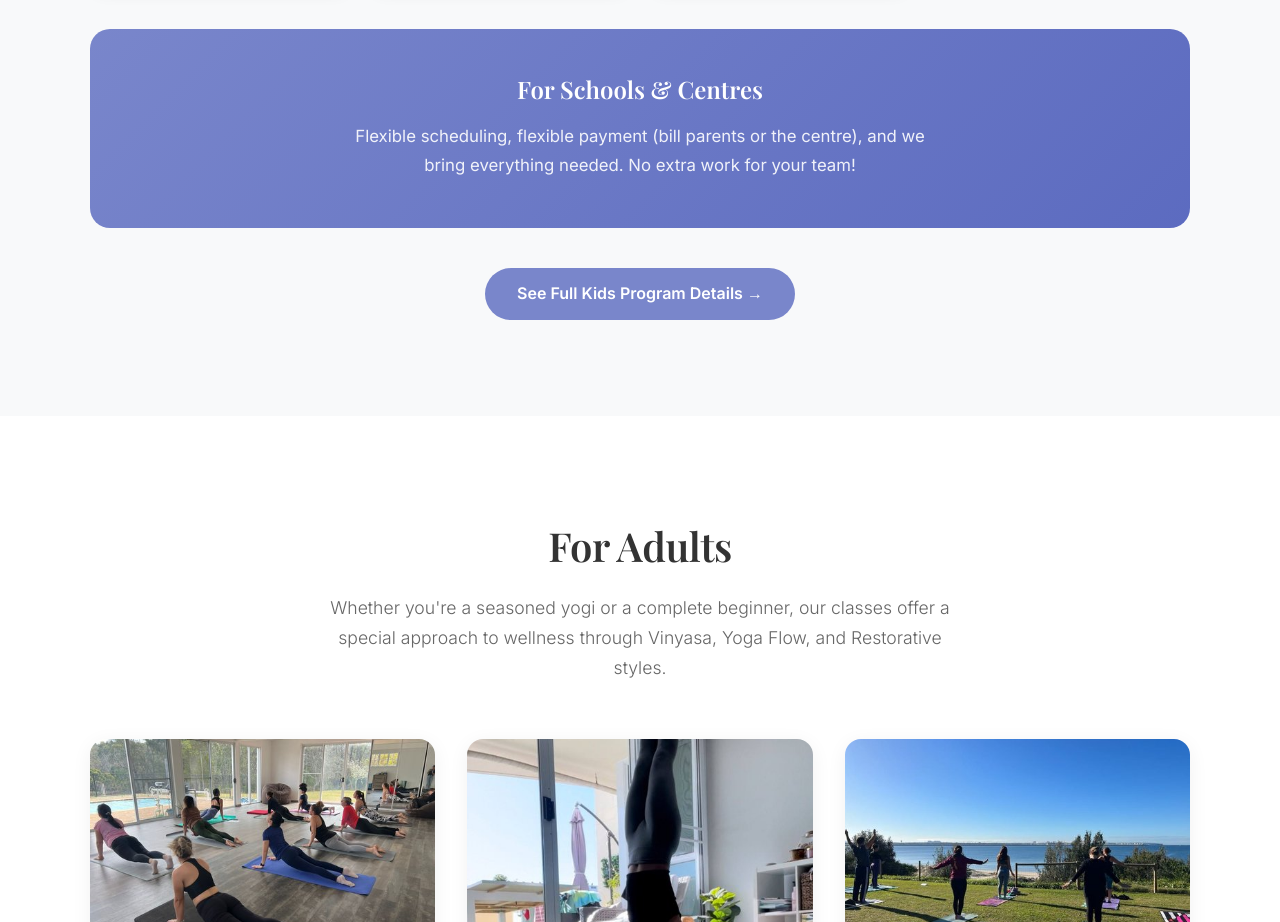
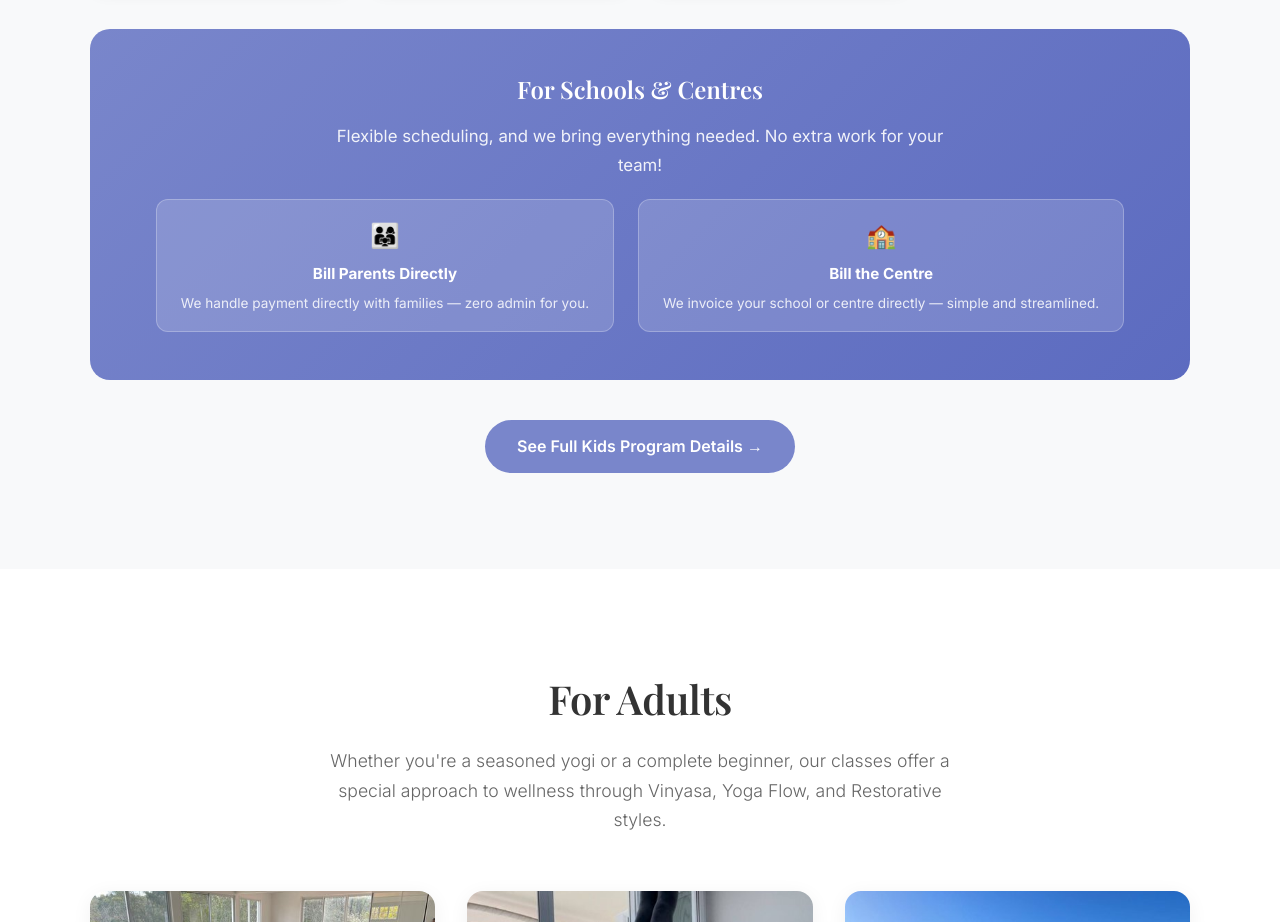
Before and after one commit to tbai/yogaclub, a plain HTML site: page index.html in a window 1280 px wide. Shown: the part 3120-4042 px from the top of the page. Drawn offline with nearby package versions, Linux system fonts and the light colour scheme.

Commit message:
Add flexible payment options (bill parents or centre) to For Schools section

```diff
--- a/index.html
+++ b/index.html
@@ -728,7 +728,19 @@
         <!-- For Schools Highlight -->
         <div class="fade-in" style="background: linear-gradient(135deg, var(--secondary), var(--secondary-dark)); color: white; border-radius: 20px; padding: 2.5rem; text-align: center; margin-bottom: 1.5rem;">
           <h3 style="font-size: 1.5rem; margin-bottom: 0.8rem;">For Schools & Centres</h3>
-          <p style="font-size: 1.05rem; max-width: 600px; margin: 0 auto 0.5rem; opacity: 0.9;">Flexible scheduling, flexible payment (bill parents or the centre), and we bring everything needed. No extra work for your team!</p>
+          <p style="font-size: 1.05rem; max-width: 650px; margin: 0 auto 1.2rem; opacity: 0.9;">Flexible scheduling, and we bring everything needed. No extra work for your team!</p>
+          <div style="display: flex; justify-content: center; gap: 1.5rem; flex-wrap: wrap; margin-bottom: 0.5rem;">
+            <div style="background: rgba(255,255,255,0.15); border: 1px solid rgba(255,255,255,0.25); border-radius: 12px; padding: 1rem 1.5rem; min-width: 200px;">
+              <div style="font-size: 1.5rem; margin-bottom: 0.3rem;">👨‍👩‍👧</div>
+              <h4 style="font-family: 'Inter', sans-serif; font-size: 0.95rem; margin-bottom: 0.3rem;">Bill Parents Directly</h4>
+              <p style="font-size: 0.85rem; opacity: 0.85; margin-bottom: 0;">We handle payment directly with families — zero admin for you.</p>
+            </div>
+            <div style="background: rgba(255,255,255,0.15); border: 1px solid rgba(255,255,255,0.25); border-radius: 12px; padding: 1rem 1.5rem; min-width: 200px;">
+              <div style="font-size: 1.5rem; margin-bottom: 0.3rem;">🏫</div>
+              <h4 style="font-family: 'Inter', sans-serif; font-size: 0.95rem; margin-bottom: 0.3rem;">Bill the Centre</h4>
+              <p style="font-size: 0.85rem; opacity: 0.85; margin-bottom: 0;">We invoice your school or centre directly — simple and streamlined.</p>
+            </div>
+          </div>
         </div>
 
         <div class="section-cta fade-in">
```
